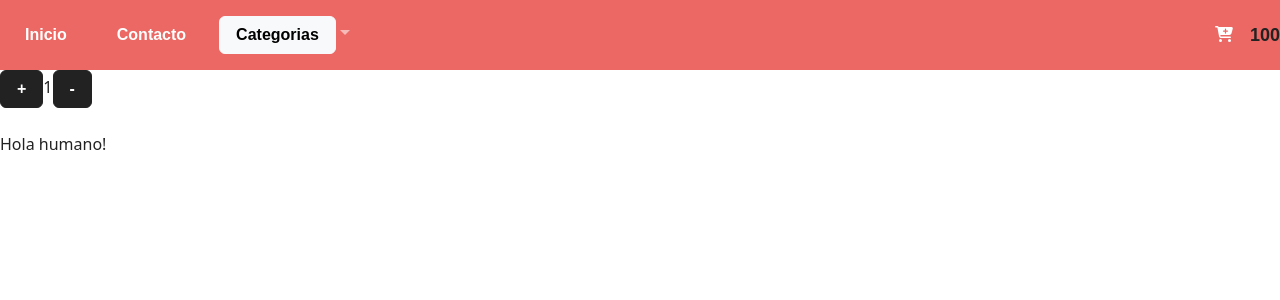
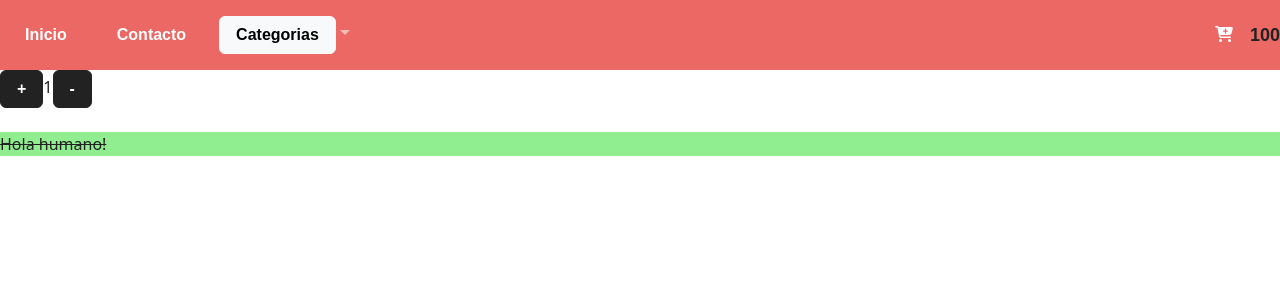
Before and after one commit to gonzalonicolini/EntregaFinalReact-Mucci, a React (Create React App) app: page / in a window 1280 px wide. Shown: the top 300 px of the page. Built offline with nearby package versions, Linux system fonts and the light colour scheme; a web font is replaced by a local one.

Commit message:
primer pre-entrega

```diff
--- a/src/components/App.css
+++ b/src/components/App.css
@@ -2,6 +2,7 @@
     background-color: aqua;
 }
 
-.cantCarrito{
-    color: red;
+.greeting{
+    background-color: lightgreen;
+    text-decoration: line-through;
 }
--- a/src/components/App.jsx
+++ b/src/components/App.jsx
@@ -3,7 +3,7 @@ import './App.css'
 import Navbar from "./Navbar/Navbar";
 import {ItemCount} from './ItemCount/ItemCount';
 import ItemListContainer from './ItemListContainer/ItemListContainer';
-import CartWidget from './CartWidget/CartWidget';
+/* import CartWidget from './CartWidget/CartWidget'; */
 
 
 
--- a/src/components/ItemListContainer/ItemListContainer.jsx
+++ b/src/components/ItemListContainer/ItemListContainer.jsx
@@ -5,10 +5,11 @@ import { faCartPlus } from "@fortawesome/free-solid-svg-icons";
 const ItemListContainer = (greeting) => {
     greeting = "Hola humano!"
     return (
-        <>
+        <div className='greeting'>
             {greeting}
 
-        </>
+
+        </div>
     );
 }
 
```
